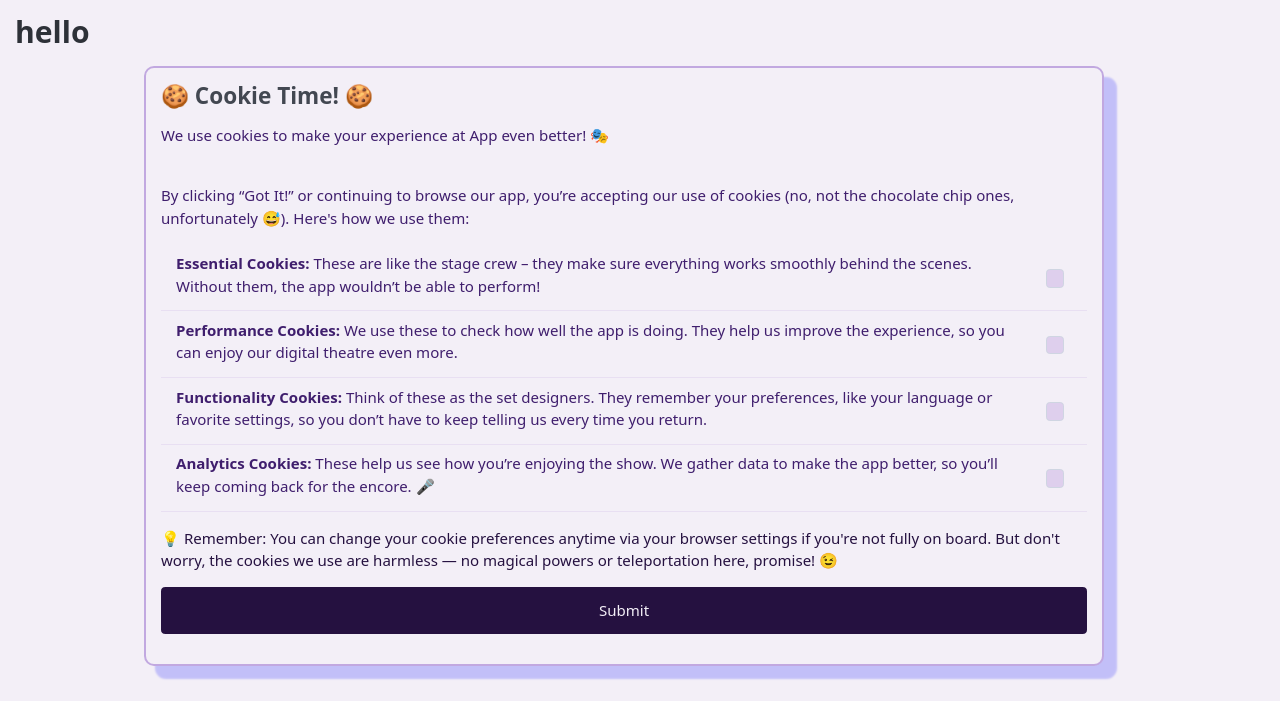
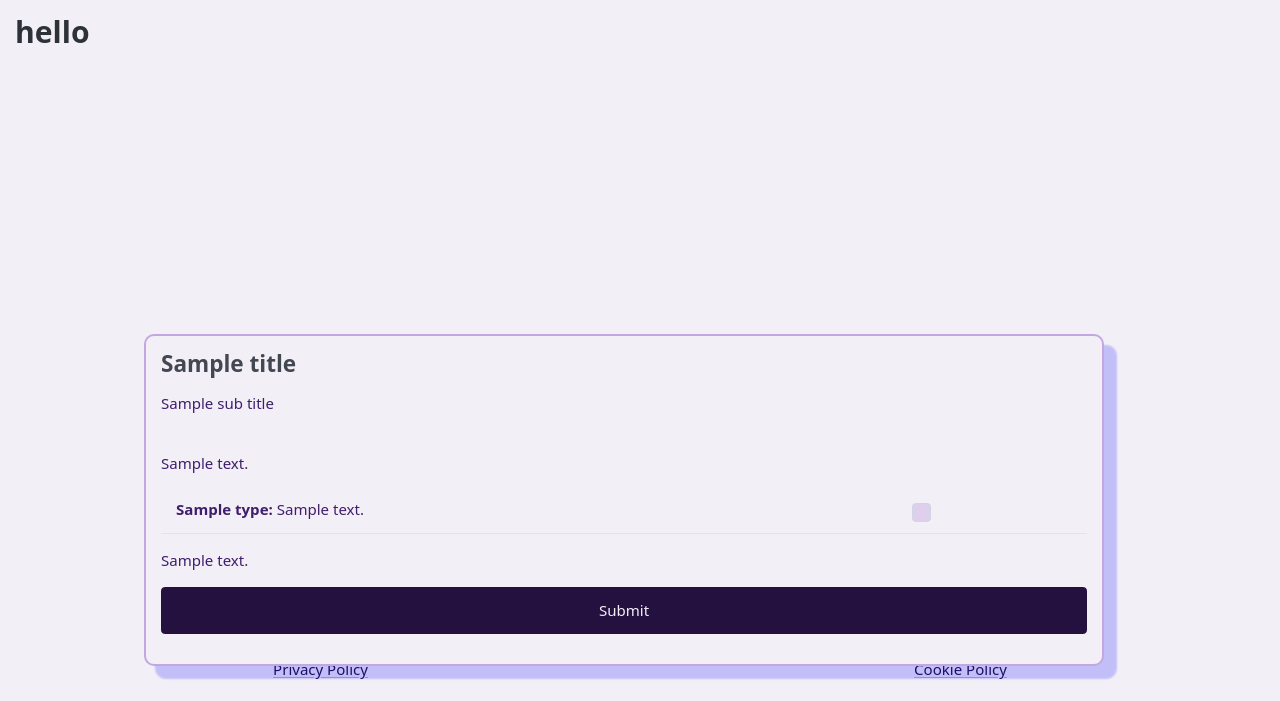
Before and after one commit to samsp6623/bookmytickets, a Django app: template app/templates/app/home.html in a window 1280 px wide. Shown: the part 99-800 px from the top of the page. Run offline with Django 5.2, Linux system fonts and the light colour scheme; the template is opened without the code that fills it: most values are stand-ins (such as "Sample title", 1, 10 or a date in 2020).

Commit message:
modularized the cookie consent
updated requirements.txt

```diff
--- a/app/static/css/custom.css
+++ b/app/static/css/custom.css
@@ -1,6 +1,7 @@
 body {
     margin: 0px auto;
 }
+
 canvas {
     border: 1px solid black;
     background: rgb(175, 163, 220);
@@ -14,6 +15,7 @@ canvas {
     justify-content: space-around;
     flex-wrap: wrap;
 }
+
 .perf {
     max-width: 12rem;
     margin: 15px;
@@ -30,17 +32,23 @@ canvas {
     text-align: center;
 }
 
+.container-fluid {
+    min-height: 76vh;
+}
+
 @media only screen and (max-width: 2400px) {
     .formclass {
         width: 65%;
         margin: 0px auto;
     }
+
     .inlinefields {
         display: grid;
         grid-template-columns: 1fr 3fr 1fr 3fr 1fr 3fr;
         align-items: center;
         justify-items: center;
         grid-gap: 10px;
+
         input {
             min-width: 95px;
             max-width: 100%;
@@ -53,8 +61,10 @@ canvas {
         width: 75%;
         margin: 0px auto;
     }
+
     .inlinefields {
         grid-template-columns: 1fr 3fr 1fr 3fr 1fr 3fr;
+
         input {
             min-width: 95px;
             max-width: 100%;
@@ -68,6 +78,7 @@ canvas {
         width: 75%;
         margin: 0px auto;
     }
+
     .inlinefields {
         grid-template-columns: 0.3fr 0.7fr;
     }
--- a/app/templates/base.html
+++ b/app/templates/base.html
@@ -60,77 +60,29 @@
     </div>
     {% endfor %}
     {% endif %}
+
     {% block content %}
     {% endblock %}
+
     {% if not request.COOKIES.userconsent %}
     <div id="cookieconsent-container">
         <form action="#" method="POST" id="cookieconsent">
             {% csrf_token %}
-            <h3>🍪 Cookie Time! 🍪</h3>
-            <p> We use cookies to make your experience at App even better! 🎭</p>
+            <h3>{{ title }}</h3>
+            <p>{{ sub_title }}</p>
             <br />
-
-            <p>By clicking “Got It!” or continuing to browse our app, you’re accepting our use of cookies (no, not the
-                chocolate
-                chip ones, unfortunately 😅). Here's how we use them:
+            <p>{{ description }}</p>
             <table>
+                {% for opt in options %}
                 <tr>
-                    <td>
-                        <label for=""><b> Essential Cookies: </b>These are like the stage crew – they make sure
-                            everything works smoothly behind the scenes.
-                            Without them, the app wouldn’t be able to perform!</label>
+                    <td><label for=""><b>{{opt.type}}:</b>
+                            {{opt.description}}</label>
                     </td>
-                    <td>
-                        <input value="1" type="checkbox">
-                    </td>
+                    <td><input type="checkbox" value={{opt.category}}></td>
                 </tr>
-                <tr>
-                    <td>
-                        <label for=""><b>Performance Cookies: </b>We use these to check how well the app is doing. They
-                            help us
-                            improve
-                            the
-                            experience, so you
-                            can enjoy our digital theatre even more.</label>
-
-                    </td>
-                    <td>
-                        <input value="2" type="checkbox">
-                    </td>
-                </tr>
-                <tr>
-                    <td>
-                        <label for=""><b>Functionality Cookies: </b>Think of these as the set designers. They remember
-                            your preferences,
-                            like your language or
-                            favorite settings, so you don’t have to keep telling us every time you return.</label>
-                    </td>
-                    <td>
-                        <input value="3" type="checkbox">
-                    </td>
-                </tr>
-                <tr>
-                    <td>
-                        <label for=""><b>Analytics Cookies: </b>These help us see how you’re enjoying the show. We
-                            gather data
-                            to make
-                            the
-                            app better, so you’ll
-                            keep coming back for the encore. 🎤</label>
-
-                    </td>
-                    <td>
-                        <input value="4" type="checkbox">
-
-                    </td>
-
-                </tr>
+                {% endfor %}
             </table>
-            💡 Remember: You can change your cookie preferences anytime via your browser settings if you're not
-            fully on
-            board.
-            But don't worry, the cookies we use are harmless — no magical powers or teleportation here, promise! 😉
-            </p>
+            <p>{{ final_note }}</p>
             <button type="submit">Submit</button>
         </form>
     </div>
@@ -164,11 +116,12 @@
                     choices.push(i.value);
                 }
             });
-            document.cookie = `userconsent=${choices}; Max-Age=2592000; path=/; SameSite=strict; Secure;`;
+            document.cookie = `userconsent=${choices ? choices : ""}; Max-Age=2592000; path=/; SameSite=strict; Secure;`;
             document.getElementById("cookieconsent-container").style.display = "none";
         })
     </script>
     {% endif %}
+
     <footer>
         <a href="/privacy-policy">Privacy Policy</a><a href="/cookie-policy">Cookie Policy</a>
     </footer>
--- /dev/null
+++ b/cookieconsent/__init__.py
@@ -0,0 +1,3 @@
+from .context import cookie_if_consent_or_action
+
+__all__ = [cookie_if_consent_or_action]
--- a/requirements.txt
+++ b/requirements.txt
@@ -3,6 +3,7 @@ asgiref==3.8.1
 # botocore==1.34.97
 dj-database-url==2.1.0
 Django==5.1
+django-cookie-consent-compliance==0.0.2
 # django-storages==1.14.2
 gunicorn==22.0.0
 jmespath==1.0.1
```
Also changed, not shown: bmt/settings.py (+33 -0 lines), cookieconsent/context.py (added, +64 -0 lines), 2 other files.
